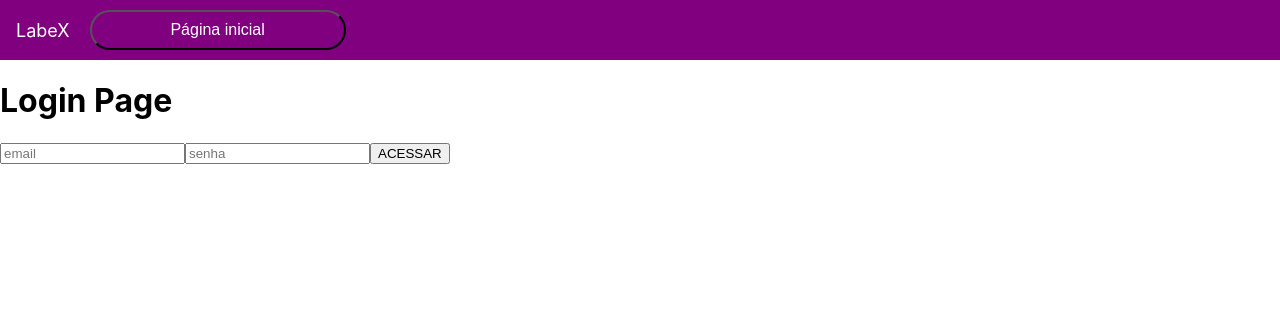
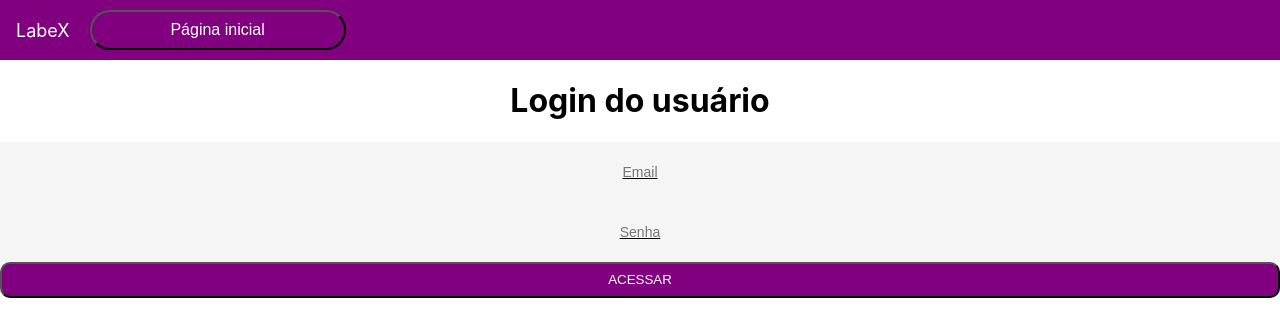
Before and after one commit to future4code/Mariana-Avellar, a React (Create React App) app in the folder quinzena10/labex/: page /login in a window 1280 px wide. Shown: the top 336 px of the page. Built offline with nearby package versions, Linux system fonts and the light colour scheme.

Commit message:
versão estilizada

```diff
--- a/quinzena10/labex/src/pages/AppFormPage/AppFormPage.js
+++ b/quinzena10/labex/src/pages/AppFormPage/AppFormPage.js
@@ -5,6 +5,7 @@ import { BASE_URL } from "../../components/Requests";
 import styled from "styled-components";
 
 //******** ESTILIZAÇÃO *********//
+
 const AppFormPageContainer = styled.div`
   width: 100%;
   text-align: center;
@@ -40,7 +41,7 @@ const Button = styled.button`
   color: white;
   font-size: 16px;
   border: 1px solid gray;
-  border-radius: 5px;
+  border-radius: 10px;
 `;
 
 //*******//*******//
--- a/quinzena10/labex/src/pages/CreateTripPage/CreateTripPage.js
+++ b/quinzena10/labex/src/pages/CreateTripPage/CreateTripPage.js
@@ -5,6 +5,37 @@ import {useForm} from "../../hooks/useForm";
 import useProtectedPage from "../../hooks/useProtectedPage";
 import { useHistory } from "react-router";
 import {header} from "../../components/Requests";
+import styled from "styled-components";
+
+//******** ESTILIZAÇÃO *********//
+
+const CreateTripContainer = styled.div`
+    text-align: center;
+`;
+
+const Form = styled.form`
+    display: flex;
+    flex-direction: column;
+`;
+
+const Input = styled.input`
+    text-align: center;
+    border: none;
+    background-color:whitesmoke;
+    padding: 12px 0px;
+    text-decoration:underline gray;
+`;
+
+const Button = styled.button`
+    width:100%;
+    height: 40px;
+    background-color: purple;
+    color: white;
+    font-size: 14px;
+    border-radius: 10px;
+`;
+
+//******** // *********//
 
 const CreateTripPage = () => {
     const [form, onChangeInput] = useForm({
@@ -41,42 +72,42 @@ const CreateTripPage = () => {
 
 
     return (
-        <div className="Create-trip-container">
+        <CreateTripContainer>
 
             <h1>Crie sua viagem</h1>
 
             <h3>Preencha os campos abaixo para criar uma nova viagem</h3>
 
-            <form onSubmit={onSubmitForm}>
-                <input
+            <Form onSubmit={onSubmitForm}>
+                <Input
                     value={form["name"]}
                     placeholder={"Nome"}
                     onChange={onChangeInput}
                     name={"name"}
                     required
                 />
-                <input
+                <Input
                     value={form["planet"]}
                     placeholder={"Planeta"}
                     onChange={onChangeInput}
                     name={"planet"}
                     required
                 />
-                <input
+                <Input
                     value={form["date"]}
                     placeholder={"Data"}
                     onChange={onChangeInput}
                     name={"date"}
                     required
                 />
-                <input
+                <Input
                     value={form["description"]}
                     placeholder={"Descrição"}
                     onChange={onChangeInput}
                     name={"description"}
                     required
                 />
-                <input
+                <Input
                     value={form["duration"]}
                     placeholder={"Duração em dias"}
                     onChange={onChangeInput}
@@ -85,9 +116,9 @@ const CreateTripPage = () => {
                     required
                 />
 
-                <button>CRIAR</button>
-            </form>
-        </div>
+                <Button>CRIAR</Button>
+            </Form>
+        </CreateTripContainer>
     )
 }
 
--- a/quinzena10/labex/src/pages/ListTripPage/ListTripPage.js
+++ b/quinzena10/labex/src/pages/ListTripPage/ListTripPage.js
@@ -4,6 +4,26 @@ import {BASE_URL} from "../../components/Requests";
 import useProtectedPage from "../../hooks/useProtectedPage";
 import { goToCreateTripPage, goToTripDetailsPage } from "../../Routes/Coordinator";
 import { useHistory } from "react-router-dom";
+import styled from "styled-components";
+
+//******** ESTILIZAÇÃO *********//
+
+const ListTripContainer = styled.div`
+    width: 100%;
+    text-align: center;
+    margin: 80px 0px;
+`;
+
+const Button = styled.button`
+    width: 40%;
+    height: 40px;
+    border-radius: 5px;
+    border: 1px solid gray;
+    background-color: whitesmoke;
+    color: purple;
+`;
+
+//******** // *********//
 
 const ListTripPage = () => {
     const [trips, setTrips] = useState([])
@@ -27,14 +47,14 @@ const ListTripPage = () => {
     }
 
     return (
-        <div>
+        <ListTripContainer>
             <h1>Lista de Viagens</h1>
 
             <li>{tripList}</li>
 
-            <button onClick={()=>goToCreateTripPage(history)}>CRIAR VIAGEM</button>
-            <button onClick={()=>goToTripDetailsPage(history)}>DETALHES DA VIAGEM</button>
-        </div>
+            <Button onClick={()=>goToCreateTripPage(history)}>CRIAR VIAGEM</Button>
+            <Button onClick={()=>goToTripDetailsPage(history)}>DETALHES DA VIAGEM</Button>
+        </ListTripContainer>
     )
 }
 
--- a/quinzena10/labex/src/pages/LoginPage/LoginPage.js
+++ b/quinzena10/labex/src/pages/LoginPage/LoginPage.js
@@ -4,6 +4,40 @@ import useInput from "../../hooks/useInput";
 import {BASE_URL} from "../../components/Requests";
 import {useHistory} from "react-router-dom";
 import {goToTripListPage} from "../../Routes/Coordinator";
+import styled from "styled-components";
+
+//******** ESTILIZAÇÃO *********//
+
+const LoginPageContainer = styled.div`
+  width: 100%;
+  min-height: 100vh;
+  text-align: center;
+`;
+
+const Form = styled.form`
+    display: flex;
+    flex-direction: column;
+`;
+
+const Input = styled.input`
+    height: 40px;
+    background-color: whitesmoke;
+    border: none;
+    padding: 10px 0px;
+    text-align: center;
+    font-size: 14px;
+    text-decoration:underline;
+`;
+
+const Button = styled.button`
+    width: 100%;
+    height: 36px;
+    background-color: purple;
+    color: white;
+    border-radius: 10px;
+`;
+
+//******** // *********//
 
 const LoginPage = () => {
     const [email, onChangeEmail] = useInput("");
@@ -33,25 +67,25 @@ const LoginPage = () => {
     }, []);
 
     return (
-        <div>
-            <h1>Login Page</h1>
+        <LoginPageContainer>
+            <h1>Login do usuário</h1>
 
-            <form onSubmit={onSubmitLogin}>
-                <input
+            <Form onSubmit={onSubmitLogin}>
+                <Input
                     type={"email"}
-                    placeholder={"email"}
+                    placeholder={"Email"}
                     value={email}
                     onChange={onChangeEmail}
                 />
-                <input
+                <Input
                     type={"password"}
-                    placeholder={"senha"}
+                    placeholder={"Senha"}
                     value={password}
                     onChange={onChangePassword}
                 />
-                <button>ACESSAR</button>
-            </form>
-        </div>
+                <Button>ACESSAR</Button>
+            </Form>
+        </LoginPageContainer>
     )
 }
 
--- a/quinzena10/labex/src/pages/TripDetailsPage/TripDetailsPage.js
+++ b/quinzena10/labex/src/pages/TripDetailsPage/TripDetailsPage.js
@@ -4,6 +4,25 @@ import {BASE_URL} from "../../components/Requests";
 import {header} from "../../components/Requests";
 import useProtectedPage from "../../hooks/useProtectedPage";
 import {useHistory, useParams} from "react-router-dom";
+import styled from "styled-components";
+
+//******** ESTILIZAÇÃO *********//
+
+const TripDetailContainer = styled.div`
+    width: 100%;
+    height: 100vw;
+    text-align: center;
+`;
+
+const TripDetails = styled.div`
+    width: 100vw;
+    display: flex;
+    flex-direction: column;
+    border: 1px solid purple;
+    background-color: whitesmoke;
+`;
+
+//******** // *********//
 
 const TripDetailsPage = () => {
     const [tripDetail, setTripDetail] = useState({});
@@ -22,15 +41,17 @@ const TripDetailsPage = () => {
     }, [])
 
     return (
-        <div>
-            <h1>Trip Details Page</h1>
+        <TripDetailContainer>
+            <h1>Detalhes da viagem</h1>
 
-            <div key={tripDetail.id}>Data = {tripDetail.date}</div>
-            <div key={tripDetail.id}>Nome = {tripDetail.name}</div>
-            <div key={tripDetail.id}>Planeta = {tripDetail.planet}</div>
-            <div key={tripDetail.id}>Descrição = {tripDetail.description}</div>
-            <div key={tripDetail.id}>Duração = {tripDetail.durationInDays} dias</div>
-        </div>
+            <TripDetails>
+                <p>Data: {tripDetail.date}</p>
+                <p>Nome: {tripDetail.name}</p>
+                <p>Planeta: {tripDetail.planet}</p>
+                <p>Descrição: {tripDetail.description}</p>
+                <p>Duração: {tripDetail.durationInDays} dias</p>
+            </TripDetails>
+        </TripDetailContainer>
     )
 }
 
```
